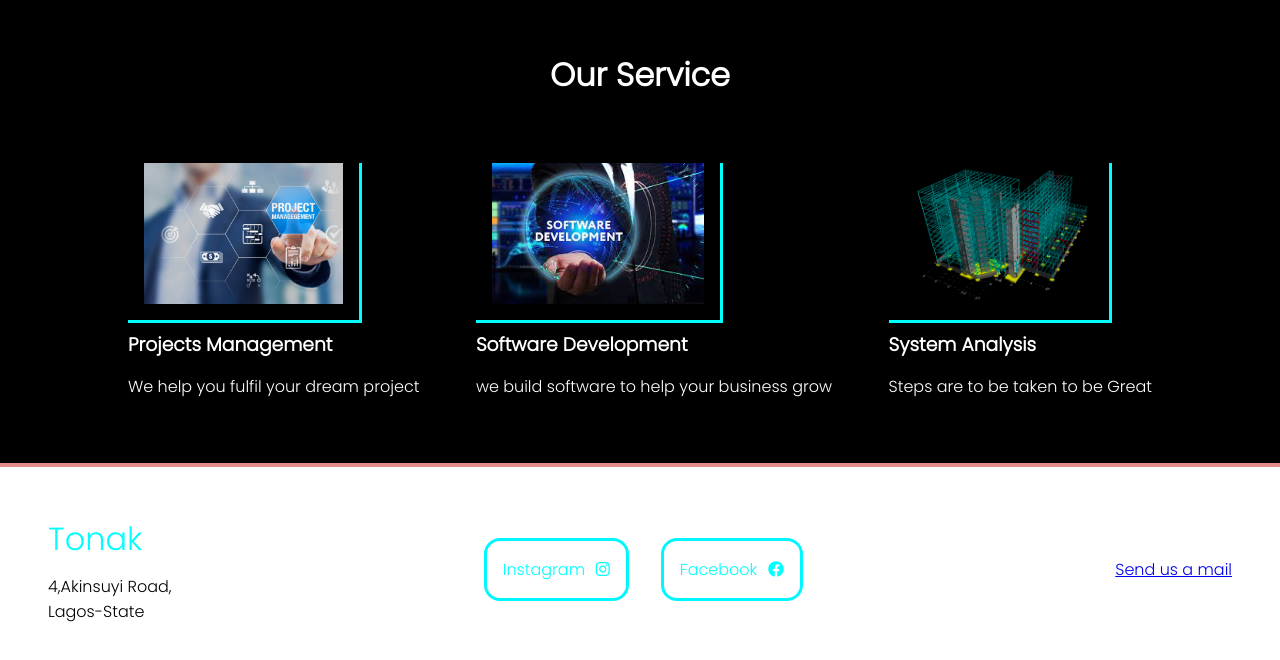
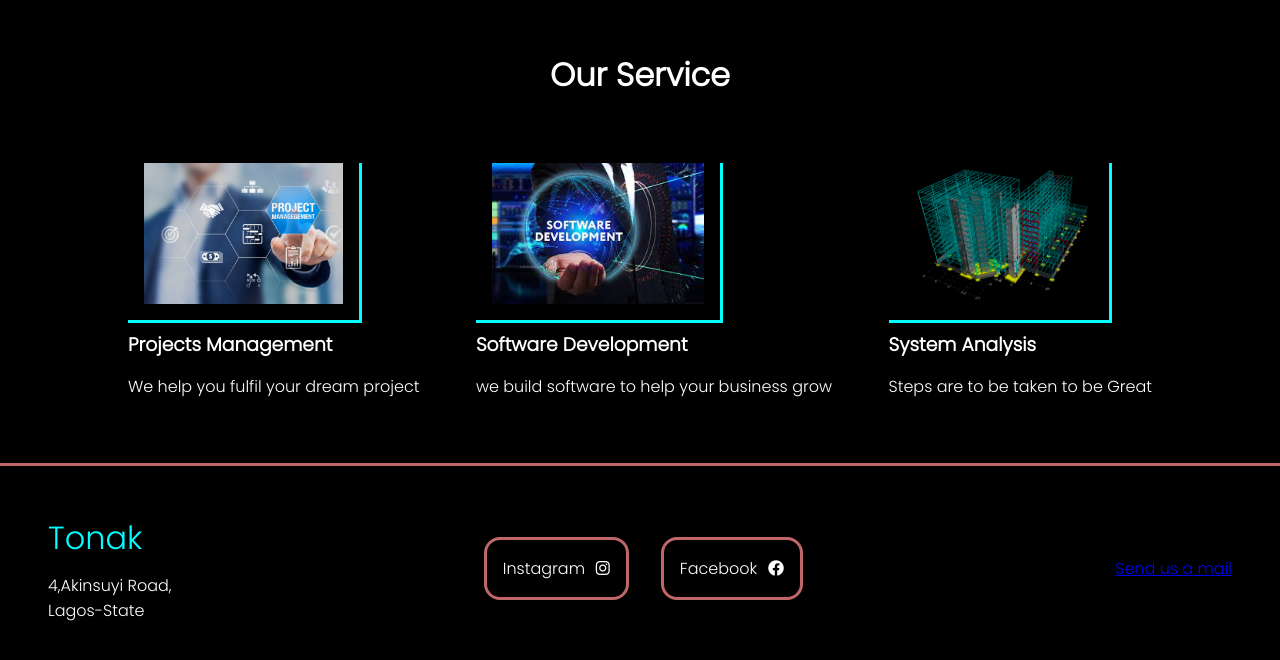
Before and after one commit to Akinsuyiphilip/tonak, a React (Create React App) app: page / in a window 1280 px wide. Shown: the part 2043-2703 px from the top of the page. Built offline with nearby package versions, Linux system fonts and the light colour scheme.

Commit message:
add files

```diff
--- a/src/index.css
+++ b/src/index.css
@@ -190,9 +190,9 @@ body .contact {
   display: flex;
   flex-direction: row;
   justify-content: space-between;
-  background-color: white;
+  background-color: black;
   padding: 3rem;
-  border-top: 0.3rem solid rgba(223, 120, 120, 0.863);
+  border-top: 0.2rem solid rgba(223, 120, 120, 0.863);
 }
 body .contact .side-1 {
   font-family: "Poppins", sans-serif;
@@ -205,6 +205,7 @@ body .contact .side-1 h2 {
 }
 body .contact .side-1 p {
   font-size: 1rem;
+  color: white;
 }
 body .contact .side-2 {
   font-family: "Poppins", sans-serif;
@@ -214,20 +215,20 @@ body .contact .side-2 {
 }
 body .contact .side-2 .link {
   text-decoration: none;
-  color: #00FFFF;
+  color: #FFF;
   padding: 1rem;
   margin: 1rem;
-  border: 0.2rem solid #00f7ff;
+  border: 0.2rem solid rgba(223, 120, 120, 0.863);
   border-radius: 1rem;
 }
 body .contact .side-2 .link i {
   padding-left: 0.4rem;
 }
 body .contact .side-2 .link:hover {
-  color: #000000;
+  color: #fff;
   padding: 1rem;
   margin-bottom: 1rem;
-  border: 0.2rem solid rgba(223, 120, 120, 0.863);
+  border: 0.2rem solid white;
   border-radius: 1rem;
 }
 body .contact .side-3 {
@@ -235,6 +236,7 @@ body .contact .side-3 {
   display: flex;
   flex-direction: row;
   align-items: center;
+  color: white;
 }
 @-webkit-keyframes rotation {
   from {
--- a/src/index.scss
+++ b/src/index.scss
@@ -238,9 +238,9 @@ body {
         display: flex;
         flex-direction: row;
         justify-content: space-between;
-        background-color: white;
+        background-color: black;
         padding: 3rem;
-        border-top: .3rem solid rgba(223, 120, 120, 0.863);
+        border-top: .2rem solid rgba(223, 120, 120, 0.863);
 
         .side-1 {
             font-family: 'Poppins', sans-serif;
@@ -254,6 +254,7 @@ body {
 
             p {
                 font-size: 1rem;
+                color: white;
             }
         }
 
@@ -265,10 +266,10 @@ body {
 
             .link {
                 text-decoration: none;
-                color: #00FFFF;
+                color: #FFF;
                 padding: 1rem;
                 margin: 1rem;
-                border: .2rem solid #00f7ff;
+                border: .2rem solid rgba(223, 120, 120, 0.863);
                 border-radius: 1rem;
 
                 i {
@@ -277,10 +278,10 @@ body {
             }
 
             .link:hover {
-                color: #000000;
+                color: #fff;
                 padding: 1rem;
                 margin-bottom: 1rem;
-                border: .2rem solid rgba(223, 120, 120, 0.863);
+                border: .2rem solid white;
                 border-radius: 1rem;
             }
         }
@@ -290,6 +291,7 @@ body {
             display: flex;
             flex-direction: row;
             align-items: center;
+            color: white;
 
         }
     }
```
Also changed, not shown: 1 other file (tests, documents, lock files or other folders).
